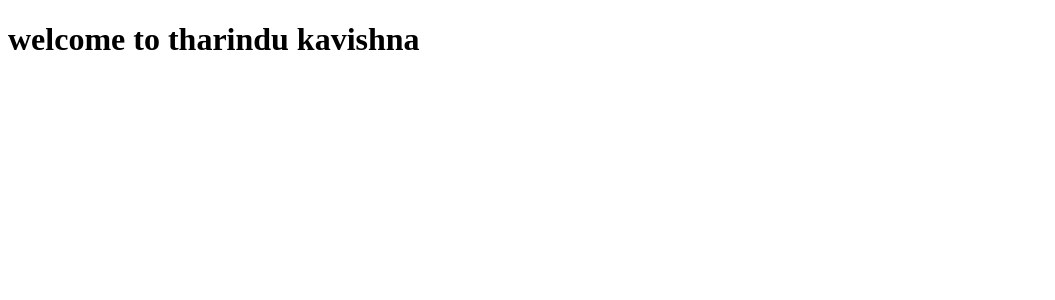
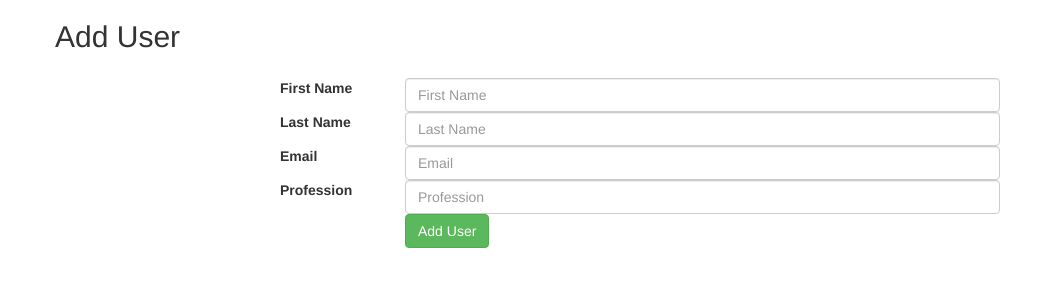
Before and after one commit to tharindu97/Node_JS, a Node server app: page / in a window 1280 px wide. Shown: the top 300 px of the page, without its empty margins (0-1055 px from the left). Run offline with Node 20, Linux system fonts and the light colour scheme; some libraries are stand-ins or nearby versions.

Commit message:
create form

```diff
--- a/views/index.hbs
+++ b/views/index.hbs
@@ -1 +1,46 @@
-<h1> {{title}} to tharindu kavishna</h1>
+<div class="container">
+        <div class="row">
+            <h2>Add User</h2>
+            <div class="col-md-2"></div>
+            <div class="col-md-8">
+                <form action="" method="post" class="form-horizontall">
+
+                    <div class="form-group">
+                        <label for="inputEmail3" class="col-sm-2 control-label">First Name</label>
+                        <div class="col-sm-10">
+                            <input type="text" class="form-control" id="inputEmail3" placeholder="First Name" name="fname">
+                        </div>
+                    </div>
+
+                    <div class="form-group">
+                        <label for="inputEmail3" class="col-sm-2 control-label">Last Name</label>
+                        <div class="col-sm-10">
+                            <input type="text" class="form-control" id="inputEmail3" placeholder="Last Name" name="lname">
+                        </div>
+                    </div>
+
+                    <div class="form-group">
+                        <label for="inputEmail3" class="col-sm-2 control-label">Email</label>
+                        <div class="col-sm-10">
+                            <input type="email" class="form-control" id="inputEmail3" placeholder="Email" name="email">
+                        </div>
+                    </div>
+
+                    <div class="form-group">
+                        <label for="inputPassword3" class="col-sm-2 control-label">Profession</label>
+                        <div class="col-sm-10">
+                            <input type="email" class="form-control" id="inputPassword3" placeholder="Profession" name="prof">
+                        </div>
+                    </div>
+
+                    <div class="form-group">
+                        <div class="col-sm-offset-2 col-sm-10">
+                            <button type="submit" class="btn btn-success" id="adduser">Add User</button>
+                        </div>
+                    </div>
+
+                </form>
+            </div>
+            <div class="col-md-2"></div>
+        </div>
+</div>
--- a/views/layouts/layout.hbs
+++ b/views/layouts/layout.hbs
@@ -4,6 +4,8 @@
     <meta charset="UTF-8">
     <meta name="viewport" content="width=device-width, initial-scale=1.0">
     <meta http-equiv="X-UA-Compatible" content="ie=edge">
+    <link rel="stylesheet" href="https://maxcdn.bootstrapcdn.com/bootstrap/3.3.7/css/bootstrap.min.css" integrity="sha384-BVYiiSIFeK1dGmJRAkycuHAHRg32OmUcww7on3RYdg4Va+PmSTsz/K68vbdEjh4u" crossorigin="anonymous">
+
     <title>{{title}}</title>
 </head>
 <body>
```
